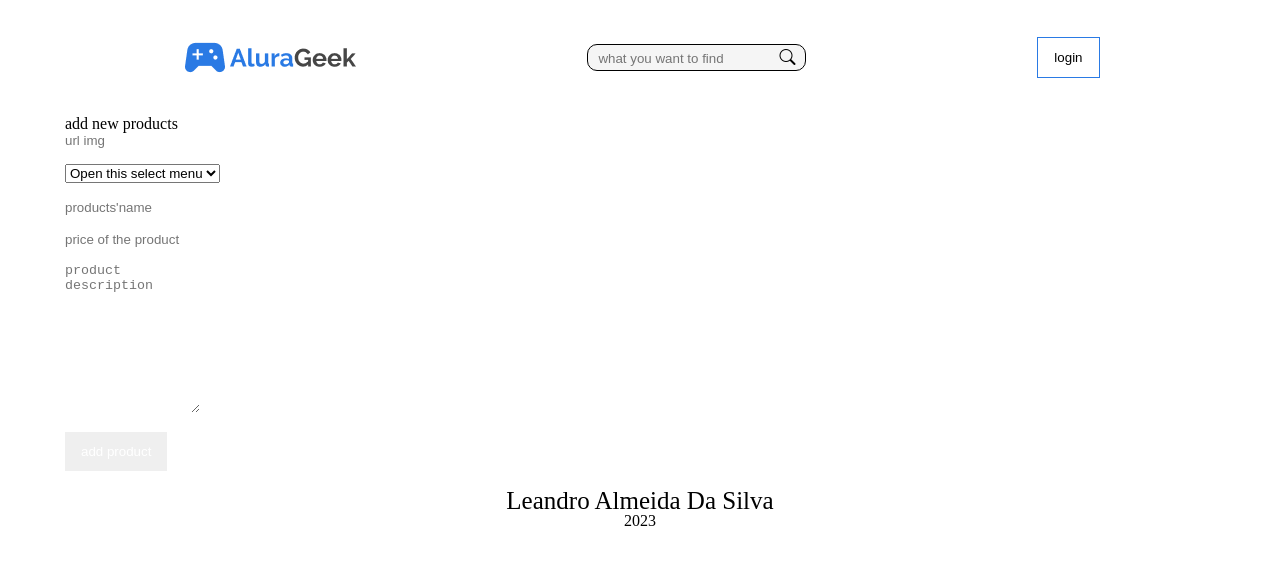
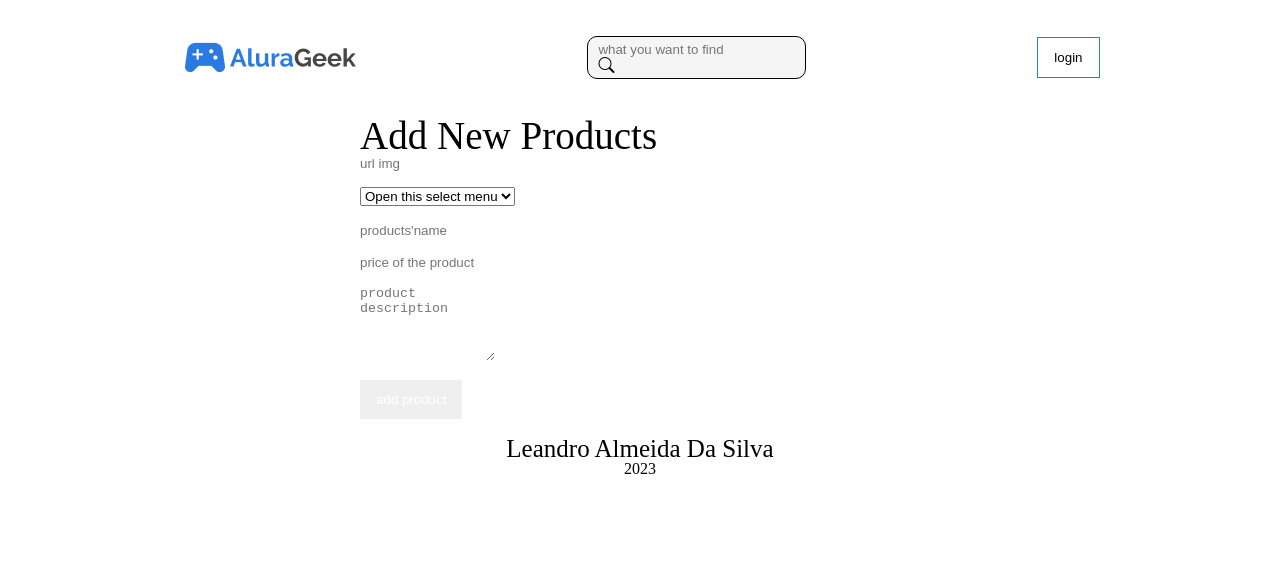
Before and after one commit to almeidaleandro28/Challenge-Oracle-ONE-4, a website: page assets/pages/add_product.html in a window 1280 px wide. Drawn offline with nearby package versions, Linux system fonts and the light colour scheme.

Commit message:
add size text area

```diff
--- a/assets/pages/add_product.html
+++ b/assets/pages/add_product.html
@@ -29,7 +29,7 @@
 
 			<div class="header_login">
 				<button class="btn btn_login" role="button">
-					<a href="./assets/pages/login.html">login</a>
+					<a href="./login.html">login</a>
 				</button>
 			</div><!--end header_login-->
 
@@ -40,7 +40,7 @@
 		<div class="container add_container">
 
 			<div class="add_header">
-				<h1>add new products</h1>
+				<h1 class="h1">add new products</h1>
 			</div><!--end add_header-->
 
 			<div class="add_content">
@@ -50,32 +50,33 @@
 					<div class="form_control mb-2">
 						<input class="form_input" type="url" placeholder="url img">
 					</div>
+
 					<select class="form_select mb-2">
 						<option selected>Open this select menu</option>
   					<option value="1">consoles</option>
   					<option value="2">star wars</option>
   					<option value="3">others</option>
 					</select>
+
 					<div class="form_control mb-2">
 						<input class="form_input" type="text" placeholder="products'name">
 					</div>
+
 					<div class="form_control mb-2">
 						<input class="form_input" type="text" placeholder="price of the product">
 					</div>
+
 					<div class="form_text mb-2">
-						<textarea name="description" id="description" cols="15" rows="10" placeholder="product description"></textarea>
-					</div>
-					<div class="form_btn mg-2">
-						<button class="btn">add product</button>
+						<textarea name="description" id="description" cols="15" rows="5" placeholder="product description"></textarea>
 					</div>
 
+					<button class="btn">add product</button>
+				</form><!--end add_form-->
 
-				</div>
-				</form><!--end add_form-->
 			</div><!--end add_content-->
 
-		</div>
-	</section><!--end section add_container-->
+		</div><!--end container-->
+	</section><!--end section add-->
 
 	<section class="footer">
 		<div class="container footer_container">
@@ -83,5 +84,6 @@
 			<p>2023</p>
 		</div>
 	</section><!--end footer-->
+
 </body>
 </html>
--- a/assets/scss/_components.scss
+++ b/assets/scss/_components.scss
@@ -57,6 +57,8 @@ img {
 }
 
 // form
+
+
 label {
   font-weight: map-get($f-weight, "normal" );
 }
@@ -67,7 +69,10 @@ textarea {
 
 input {
   border: none;
+  width: 100%;
 }
+
+
 
 // class
 .bg-white {
--- a/assets/scss/page/_page-add_procuct.scss
+++ b/assets/scss/page/_page-add_procuct.scss
@@ -0,0 +1,25 @@
+.add {
+
+
+}
+
+.add_container {
+  display: flex;
+  flex-direction: column;
+  justify-content: center;
+  align-items: center;
+}
+
+.add_header {
+  width: 560px;
+  height: auto;
+}
+
+.add_content {
+  width: 560px;
+  height: auto;
+}
+
+.add_form {
+
+}
```
Also changed, not shown: assets/css/style.css.
